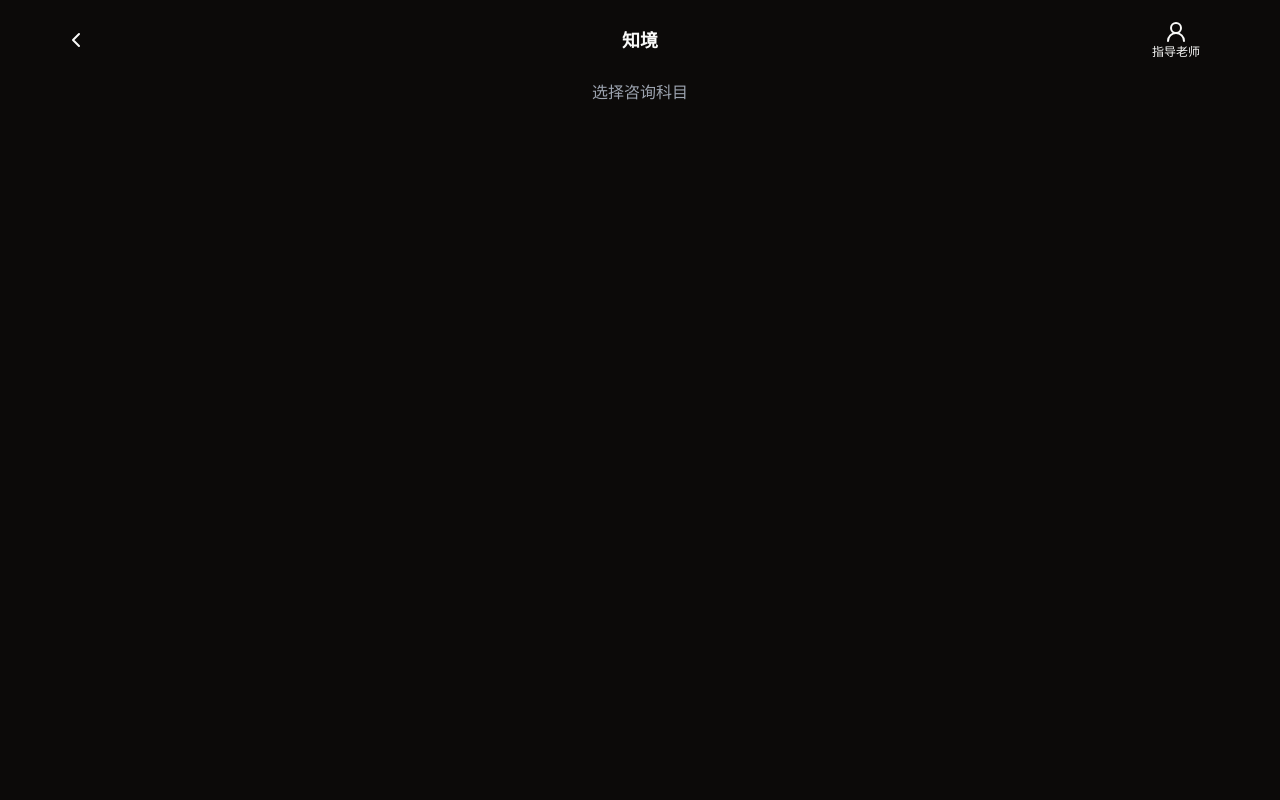
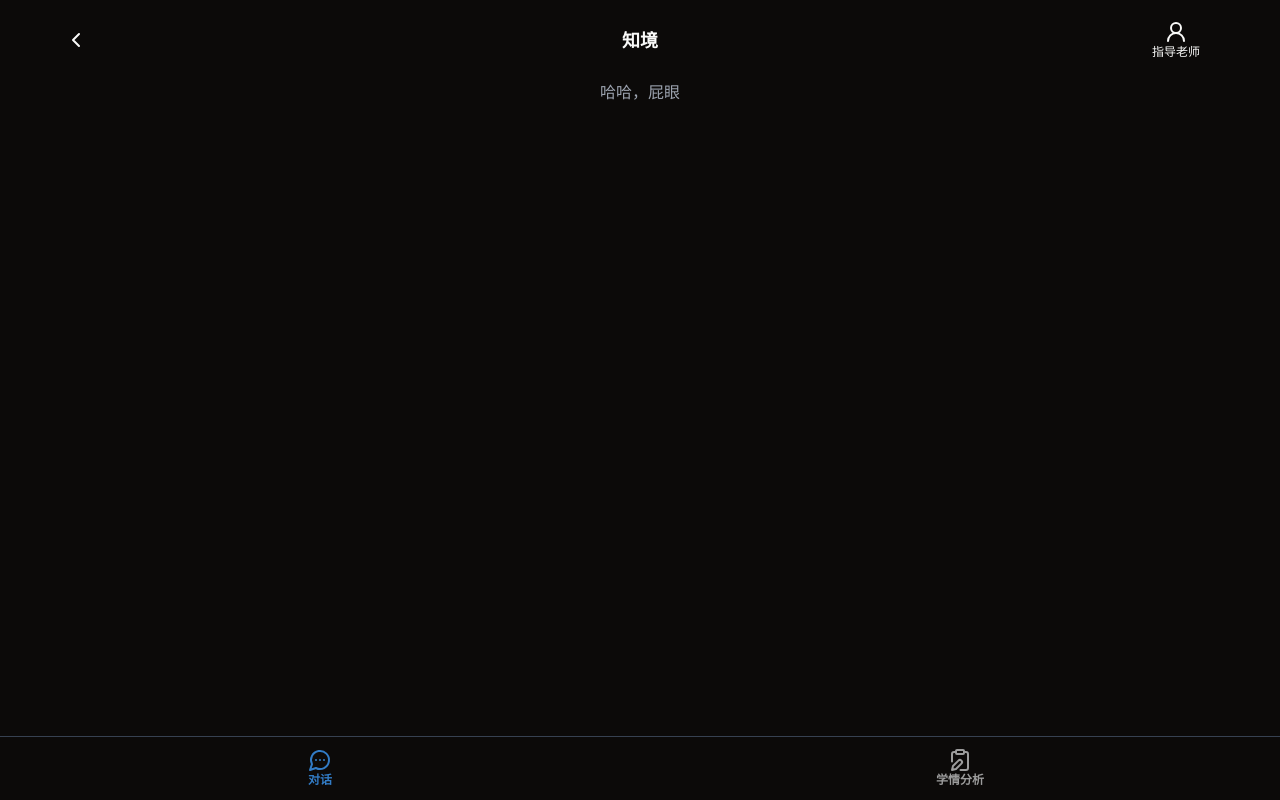
Before and after one commit to BlackishGreen33/ZhiJing-FE, a Next.js app: page /dialogue/chat in a window 1280 px wide. Built offline with nearby package versions, Linux system fonts and the light colour scheme.

Commit message:
✅ test：哈哈屁眼

```diff
--- a/app/(student)/dialogue/chat/page.tsx
+++ b/app/(student)/dialogue/chat/page.tsx
@@ -1,5 +1,6 @@
 import Link from "next/link";
 import { ChevronLeft, UserRound } from "lucide-react";
+import SudentNavbar from "@/components/student/student-navbar";
 import { Button } from "@/components/ui/button";
 import {
 	Dialog,
@@ -18,8 +19,9 @@ const page = () => {
 		<main>
 			<Header />
 			<div className="relative top-[10vh] flex justify-center">
-				<p className="text-gray-400">选择咨询科目</p>
+				<p className="text-gray-400">哈哈，屁眼</p>
 			</div>
+			<SudentNavbar activeID={1}/>
 		</main>
 	);
 };
```
